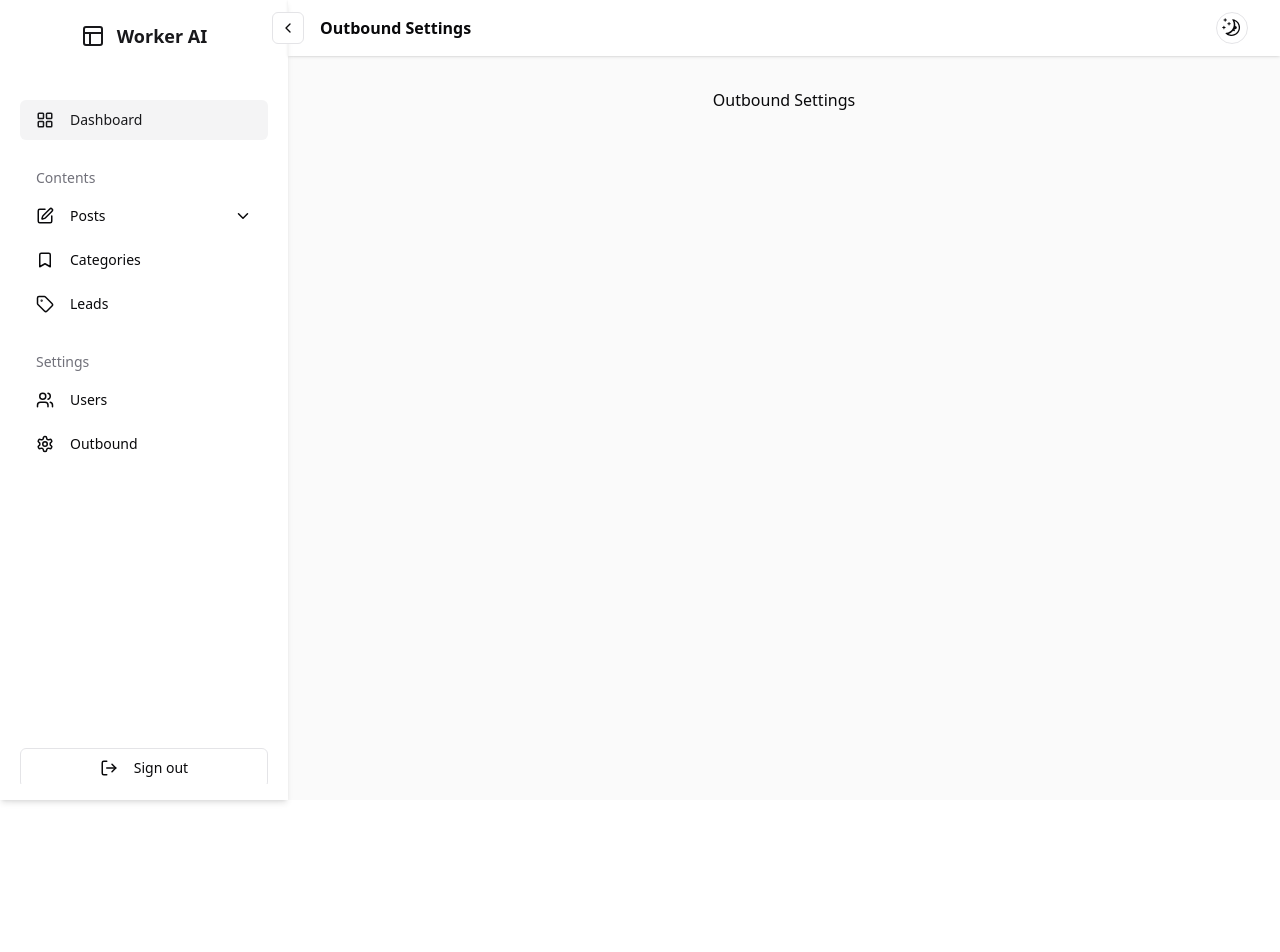
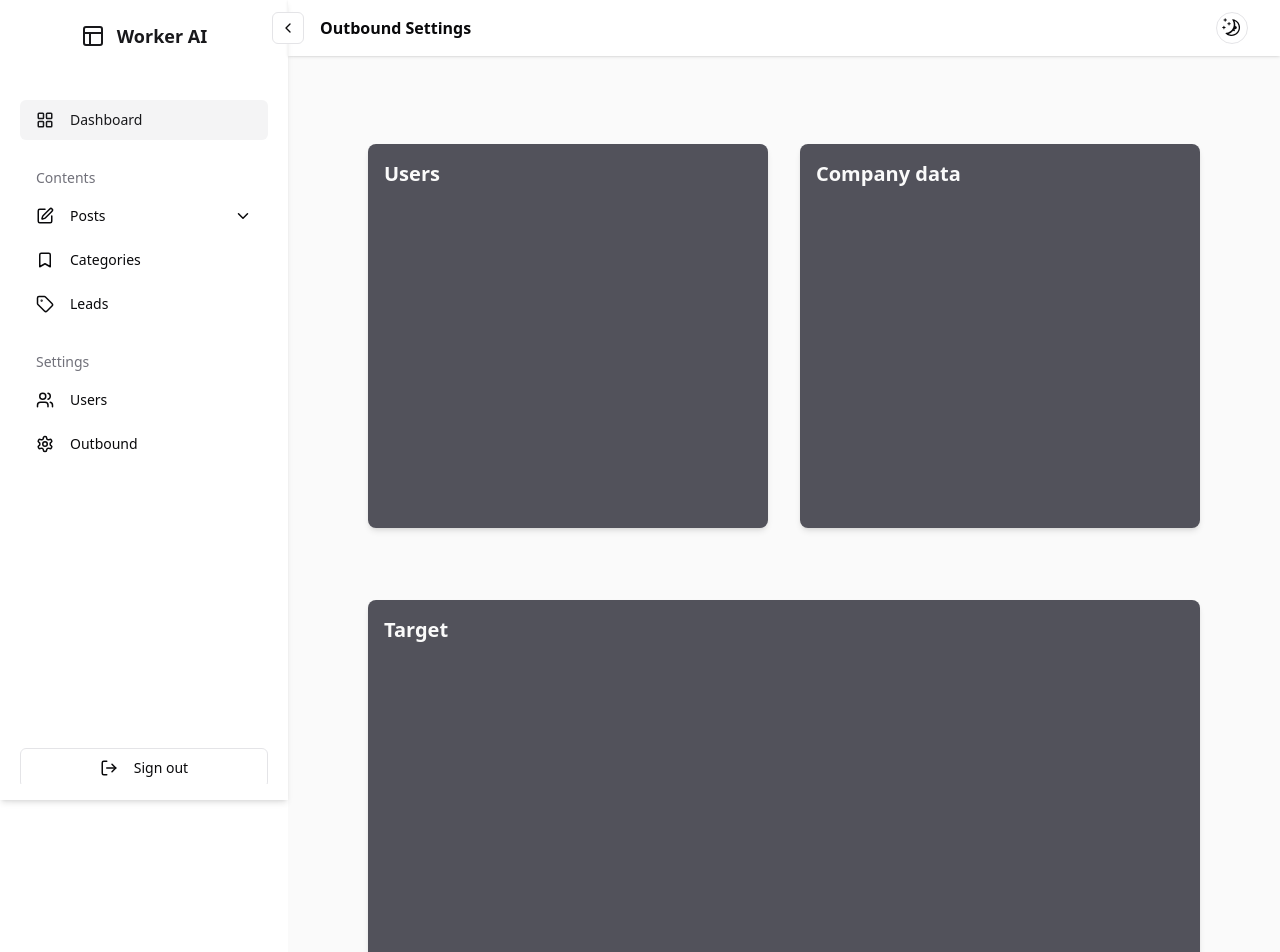
Before and after one commit to AbhirajSinha179/enterprise-workerai, a Next.js app: page /dashboard/outboundSetting in a window 1280 px wide. Shown: the top 952 px of the page. Before the commit the page ends 800 px from the top, so only its background shows below. Built offline with nearby package versions, Linux system fonts and the light colour scheme.

Commit message:
adding custom card for Outbound page

```diff
--- a/app/(main)/dashboard/outboundSetting/page.tsx
+++ b/app/(main)/dashboard/outboundSetting/page.tsx
@@ -1,10 +1,19 @@
+import CardCustom from "@/components/customComponents/customCard"
 import { ContentLayout } from "@/components/layout/content-layout"
 
-export default function outboundSetting() {
+export default async function outboundSetting() {
   return (
     <>
       <ContentLayout title="Outbound Settings">
-        <main className="flex items-center justify-center">Outbound Settings</main>
+        <div className="container mx-auto my-10 flex justify-between">
+          <CardCustom title="Users" />
+          <CardCustom title="Company data" />
+        </div>
+        <div className="container mx-auto my-10 flex justify-between  ">
+          <div className="bg-background-600 m-4 h-96 w-full overflow-hidden rounded-lg bg-zinc-600 shadow-md transition duration-300 hover:shadow-lg">
+            <h2 className="mb-2 p-4 text-xl font-semibold text-zinc-50">Target</h2>
+          </div>
+        </div>
       </ContentLayout>
     </>
   )
--- /dev/null
+++ b/components/customComponents/customCard.tsx
@@ -0,0 +1,13 @@
+type CardProps = {
+  title: string
+}
+
+const CardCustom: React.FC<CardProps> = ({ title }) => (
+  <div className="m-4 h-96 w-1/2 overflow-hidden rounded-lg bg-zinc-600 shadow-md transition duration-300 hover:shadow-lg">
+    <div className="p-4">
+      <h2 className="mb-2 text-xl font-semibold text-zinc-50">{title}</h2>
+    </div>
+  </div>
+)
+
+export default CardCustom
```
